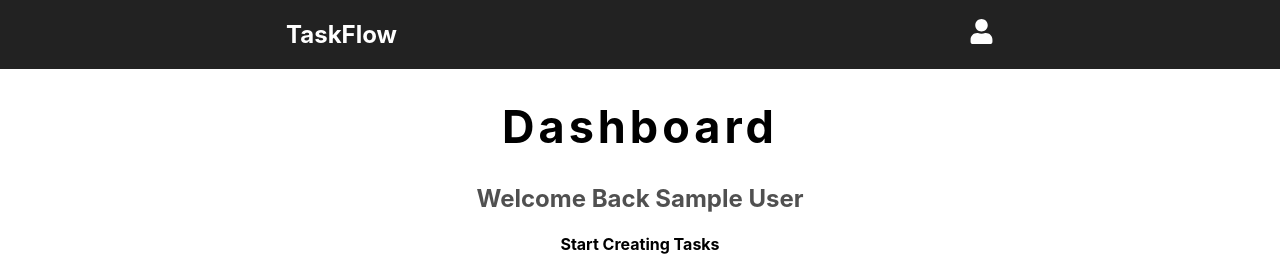
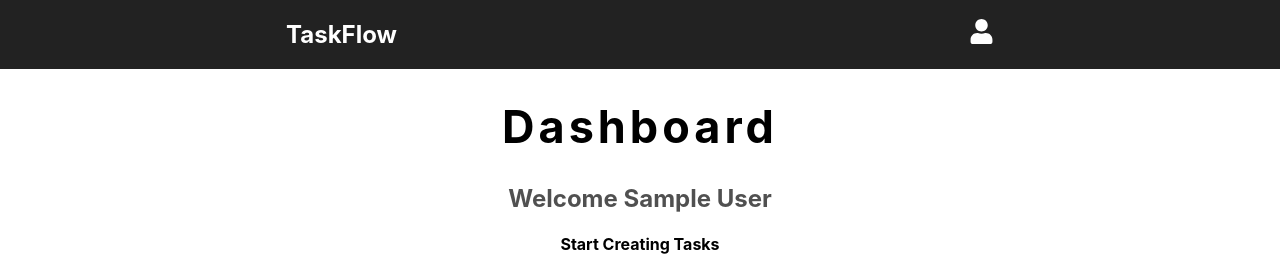
Before and after one commit to fritas-coder/TaskFlowApp, a React (Create React App) app in the folder TaskFlow/frontend/: page / in a window 1280 px wide. Shown: the top 274 px of the page. Built offline with nearby package versions, Linux system fonts and the light colour scheme; no server answers; sample sign-in values are in the browser's storage.

Commit message:
back removed in dashboard

```diff
--- a/TaskFlow/frontend/src/pages/Dashboard.jsx
+++ b/TaskFlow/frontend/src/pages/Dashboard.jsx
@@ -16,7 +16,7 @@ export default function Dashboard() {
         >
           Dashboard
         </h1>
-        <h2>Welcome Back {user && user.name}</h2>
+        <h2>Welcome {user && user.name}</h2>
         <h4>Start Creating Tasks</h4>
         <TaskForm />
       </div>
```
Also changed, not shown: 1 other file (tests, documents, lock files or other folders).
